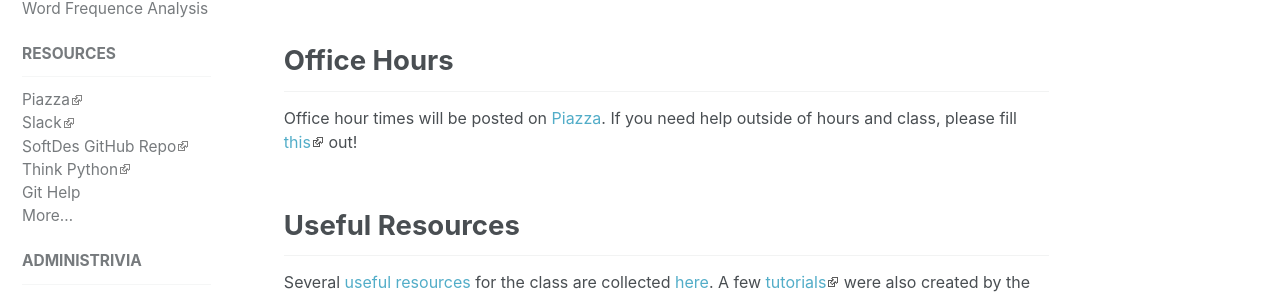
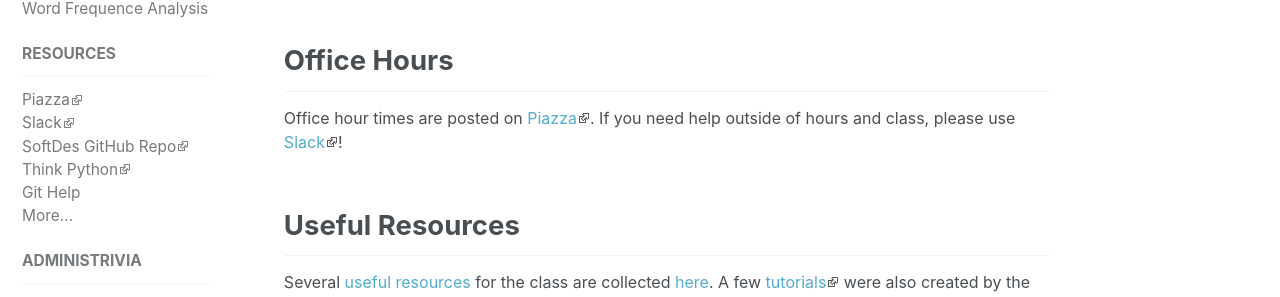
Before and after one commit to sd17spring/sd17spring.github.io, a Jekyll site: the page built from index.md, in a window 1280 px wide and 900 px high, scrolled down 886 px. Shown: the part 325-622 px from the top of the window. Built offline with Jekyll 4.4.1, drawn with Linux system fonts in a browser that asks for light colours.

Commit message:
update office hours; change form → Slack

```diff
--- a/index.md
+++ b/index.md
@@ -61,10 +61,9 @@ account.
 
 ## Office Hours
 
-Office hour times will be posted on
-[Piazza](({{site.course.piazza_url}})/staff). If you need help
-outside of hours and class, please fill [this](http://tinyurl.com/softdeshelp)
-out!
+Office hour times are posted on
+[Piazza](https://piazza.com/class/iy3bgqkraq97c0?cid=17). If you need help
+outside of hours and class, please use [Slack](https://olin.slack.com/messages/softdes17spring/)!
 
 
 
```
